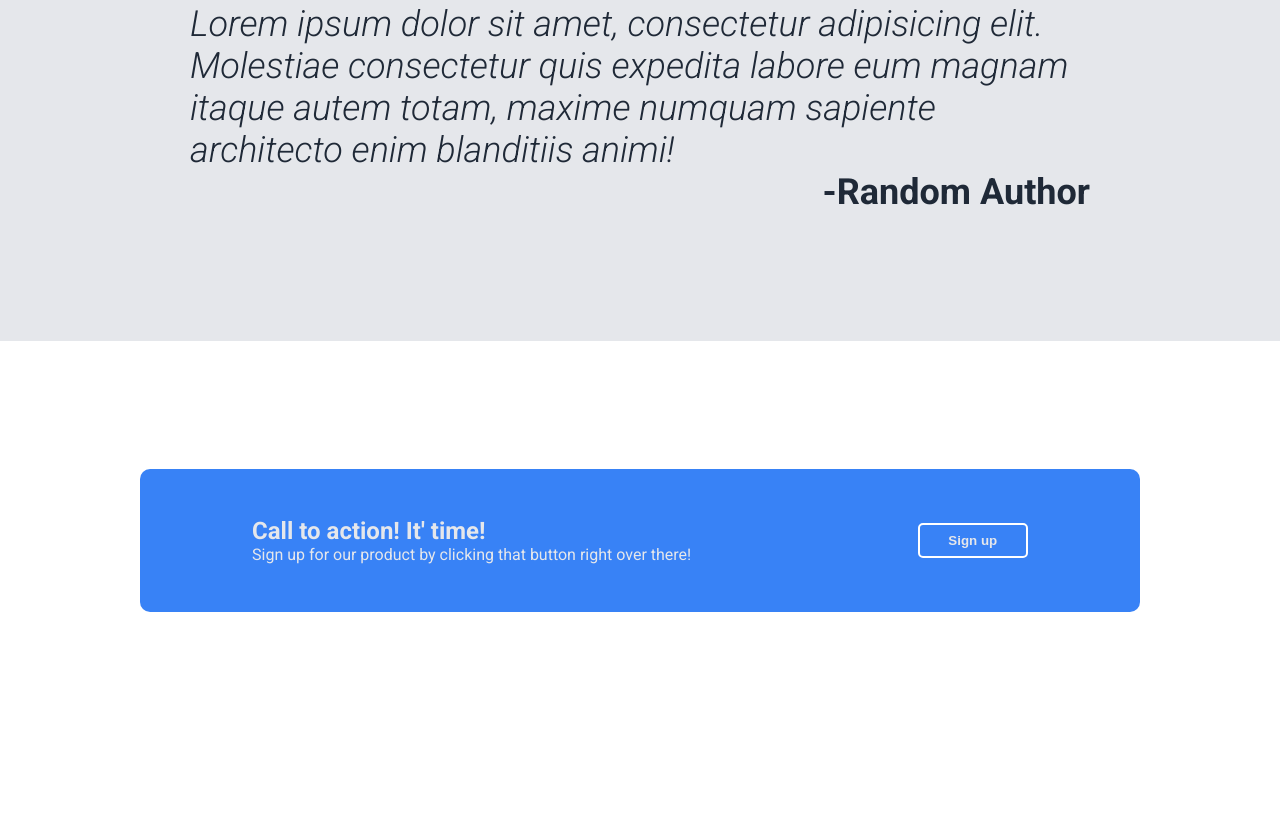
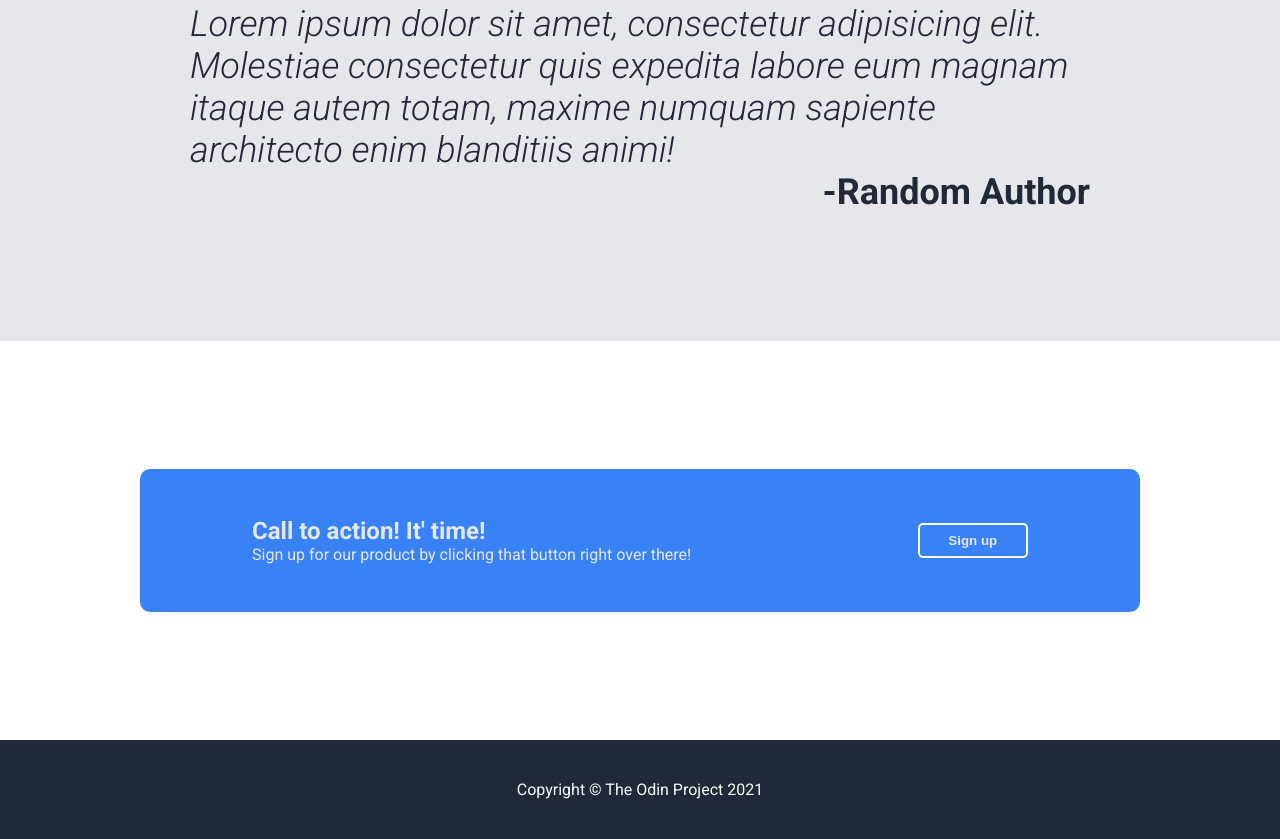
Before and after one commit to Poli2714/odin-landing-page, a plain HTML site: page index.html in a window 1280 px wide. Shown: the part 1329-2168 px from the top of the page. Before the commit the page ends 2069 px from the top, so only its background shows below. Drawn offline with Linux system fonts and the light colour scheme.

Commit message:
Add footer section

```diff
--- a/index.html
+++ b/index.html
@@ -118,5 +118,8 @@
         <button class="btn cta-btn">Sign up</button>
       </div>
     </section>
+    <footer class="footer">
+      <p>Copyright &copy; The Odin Project 2021</p>
+    </footer>
   </body>
 </html>
--- a/style.css
+++ b/style.css
@@ -164,3 +164,8 @@ blockquote footer {
 .cta-btn {
   border: 2px solid white;
 }
+
+.footer {
+  padding: 2.5rem 0;
+  text-align: center;
+}
```
